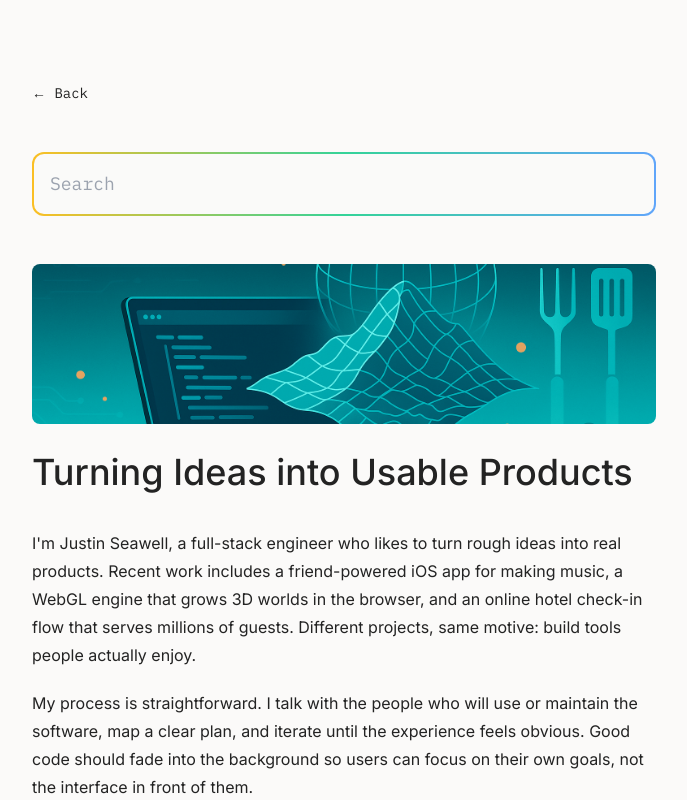
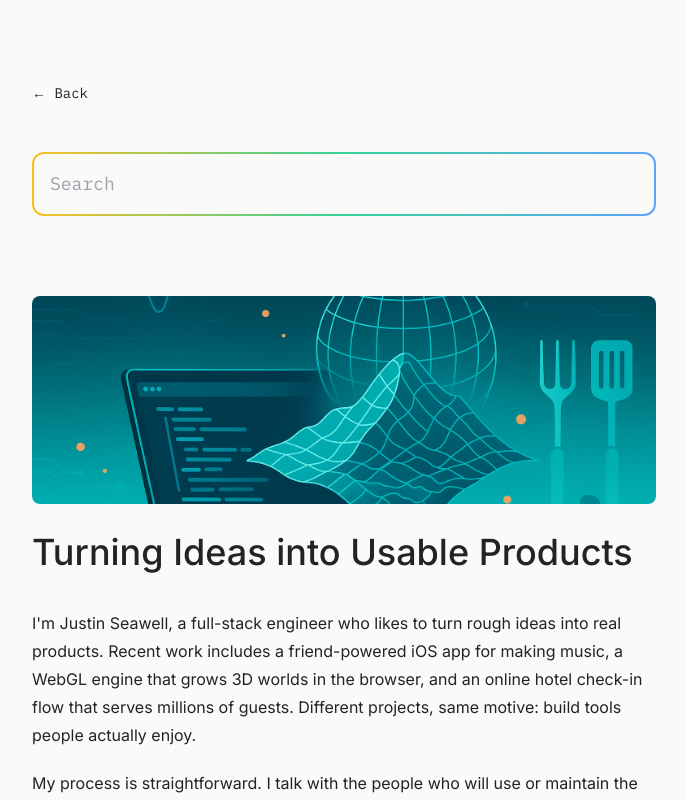
Before and after one commit to jpseawell/personal-site, a Next.js app: page /about in a window 1280 px wide. Shown: the top 800 px of the page, without its empty margins (296-983 px from the left). Built offline with nearby package versions, Linux system fonts and the light colour scheme.

Commit message:
feat: add og meta data

```diff
--- a/components/customHead.tsx
+++ b/components/customHead.tsx
@@ -3,9 +3,15 @@ import Head from "next/head";
 
 type CustomHeadProps = {
   title?: string;
+  description?: string;
+  ogImage?: string;
 };
 
-export default function CustomHead({ title }: CustomHeadProps) {
+export default function CustomHead({
+  title,
+  description,
+  ogImage,
+}: CustomHeadProps) {
   return (
     <Head>
       <title>{title || content.metaData.title}</title>
@@ -50,8 +56,11 @@ export default function CustomHead({ title }: CustomHeadProps) {
         href="/apple-touch-icon.png"
       />
       <link rel="manifest" href="/site.webmanifest" />
-      <meta property="og:description" content={content.metaData.description} />
-      <meta property="og:image" content={content.metaData.image} />
+      <meta
+        property="og:description"
+        content={description || content.metaData.description}
+      />
+      <meta property="og:image" content={ogImage || content.metaData.image} />
       <meta property="og:type" content="website" />
     </Head>
   );
--- a/components/layout.tsx
+++ b/components/layout.tsx
@@ -13,13 +13,20 @@ const ibmPlexMono = IBM_Plex_Mono({
 
 type LayoutProps = {
   title?: string;
+  description?: string;
+  ogImage?: string;
   children: ReactNode;
 };
 
-export default function Layout({ title, children }: LayoutProps) {
+export default function Layout({
+  title,
+  description,
+  ogImage,
+  children,
+}: LayoutProps) {
   return (
     <>
-      <CustomHead title={title} />
+      <CustomHead title={title} description={description} ogImage={ogImage} />
       <main
         className={`max-w-2xl m-auto flex flex-col items-center justify-between ${inter.className} ${ibmPlexMono.variable}`}
         style={{ minHeight: "calc(100vh - 3rem)" }}
--- a/components/showcaseTile.tsx
+++ b/components/showcaseTile.tsx
@@ -17,13 +17,15 @@ const ShowcaseTile = ({
 }: ShowcaseTileProps) => {
   return (
     <div className="relative w-full aspect-[3/1] md:aspect-[4/1] min-h-[240px] md:min-h-[300px] rounded-xl overflow-hidden">
-      <div className="z-0 h-full">
+      <div className="z-0 h-full relative">
         <Image
           src={imageUrl}
           alt="Showcase background"
-          layout="fill"
-          objectFit="cover"
+          fill
+          sizes="(max-width: 768px) 100vw, 66vw"
+          style={{ objectFit: "cover" }}
           className="rounded-xl"
+          priority
         />
       </div>
       <div className="absolute z-10 top-4 md:top-6 left-4 md:left-6 w-2/3 bg-stone-100/90 backdrop-blur-sm p-6 rounded-xl shadow-lg animate-in fade-in slide-in-from-top-4 duration-500 flex flex-col items-start">
--- a/data/content.ts
+++ b/data/content.ts
@@ -7,7 +7,7 @@ export const content = {
   twitter: "https://twitter.com/jpseawell",
   metaData: {
     title: "Justin Seawell | Software Engineer",
-    description: "A place to share my thoughts, projects, and ideas. ",
+    description: "Sharing my past development projects and accomplishments.",
     image: "/jps-meta-opt.jpeg",
   },
 };
--- a/pages/[slug].tsx
+++ b/pages/[slug].tsx
@@ -34,29 +34,36 @@ export default function Article({
   article,
 }: InferGetStaticPropsType<typeof getStaticProps>) {
   return (
-    <Layout title={`${article.title}`}>
+    <Layout
+      title={article.title}
+      description={article.description}
+      ogImage={article.bannerImg?.path}
+    >
       <div>
         <BackButton />
       </div>
       <SearchBar />
       <article className="prose max-w-none">
         {article.bannerImg && (
-          <Image
-            src={article.bannerImg.path}
-            alt={article.bannerImg.alt || "Banner image"}
-            width={1200}
-            height={160}
+          <div
             style={{
-              height: "160px",
+              position: "relative",
               width: "100%",
+              height: "240px",
               borderRadius: "8px",
-              objectFit: "cover",
-              display: "block",
+              overflow: "hidden",
               margin: "0 auto 1.5rem auto",
             }}
-            sizes="100vw"
-            priority
-          />
+          >
+            <Image
+              src={article.bannerImg.path}
+              alt={article.bannerImg.alt || "Banner image"}
+              fill
+              sizes="(max-width: 768px) 100vw, 1200px"
+              style={{ objectFit: "cover", borderRadius: "8px" }}
+              priority
+            />
+          </div>
         )}
         <ReactMarkdown>{article.content}</ReactMarkdown>
       </article>
```
